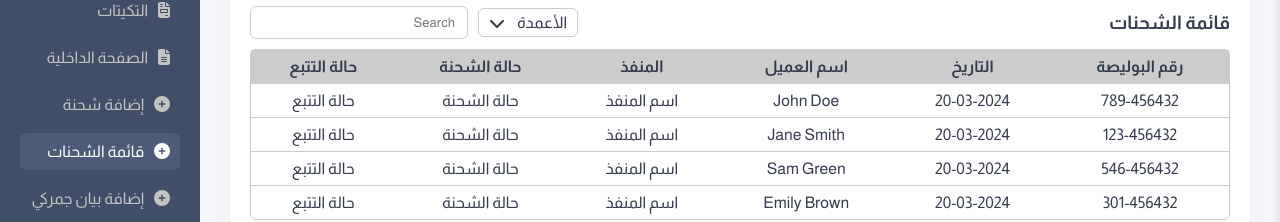
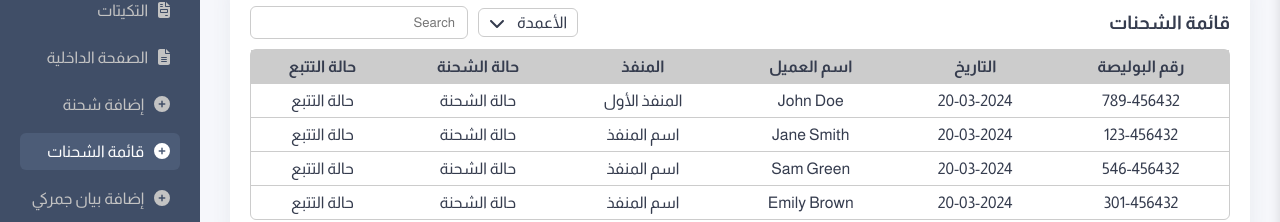
Before and after one commit to MtsmAshraf/adminty-master-react, a React (Create React App) app: page /bills-list in a window 1280 px wide. Shown: the part 168-390 px from the top of the page. Built offline with nearby package versions, Linux system fonts and the light colour scheme.

Commit message:
completed searching functionality

```diff
--- a/src/Pages/BillsList/BillsList.jsx
+++ b/src/Pages/BillsList/BillsList.jsx
@@ -19,7 +19,7 @@ const BillsList = () => {
             billId: "789-456432",
             date: "20-03-2024",
             name: 'John Doe',
-            outlet: "اسم المنفذ",
+            outlet: "المنفذ الأول",
             status: "حالة الشحنة",
             trackingStatus: "حالة التتبع"
         },
@@ -77,7 +77,7 @@ const BillsList = () => {
         let searchItem = e.target.value;
         if(searchItem !== ""){
             let filteredData = tableData.filter((item) => {
-                return item.name.toLowerCase().includes(searchItem.toLowerCase());
+                return item.name.toLowerCase().includes(searchItem.toLowerCase()) || item.outlet.toLowerCase().includes(searchItem.toLowerCase()) || item.billId.includes(searchItem.toString());
             })
             setShownData(filteredData)
         }else if(searchItem === ""){
@@ -191,7 +191,7 @@ const BillsList = () => {
                                                 </td>
                                             </tr>
                                         )
-                                    }) : <tr><td colSpan={4}>No Matches</td></tr>
+                                    }) : <tr><td colSpan={6}>No Matches</td></tr>
                                 }
                             </tbody>
                         </table>
```
